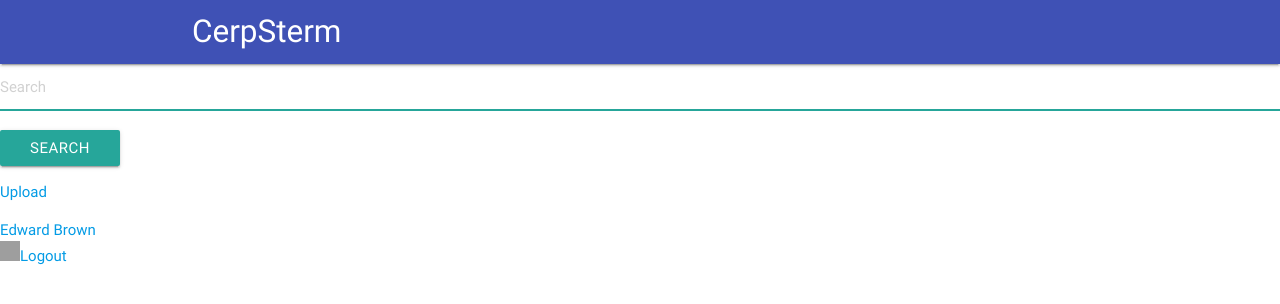
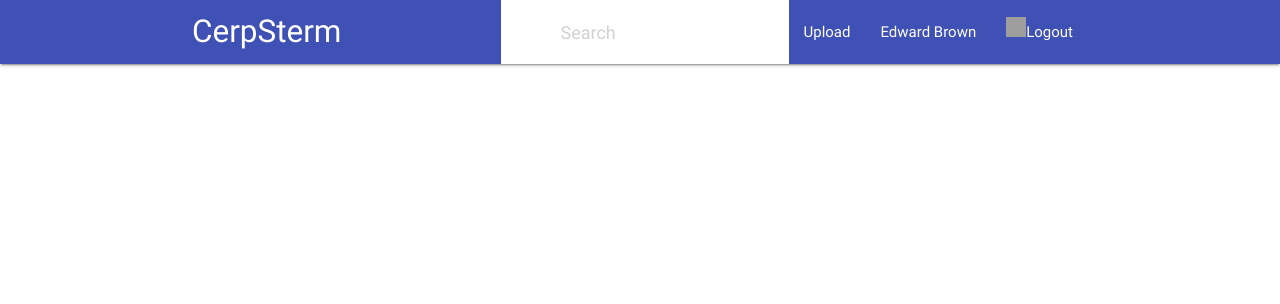
Before and after one commit to CerpStern/CapStone, a Flask app: page / in a window 1280 px wide. Shown: the top 304 px of the page. Run offline with Flask 2, Linux system fonts and the light colour scheme; a user stored in the database is signed in; grey boxes are pictures that could not be loaded.

Commit message:
Move login logout and search to header.

```diff
--- a/Code/dev/templates/index.html
+++ b/Code/dev/templates/index.html
@@ -6,28 +6,28 @@
 		<script src="https://cdnjs.cloudflare.com/ajax/libs/materialize/0.98.0/js/materialize.min.js"></script>
 	</head>
 	<body>
-		<nav class="indigo" role="navigation">
-			<div class="nav-wrapper container"><a id="logo-container" href="#" class="brand-logo">CerpSterm</a></div>
-		</nav>
-
+		<nav class="indigo">
+			<div class="nav-wrapper container">
+				<a id="logo-container" href="#" class="brand-logo">CerpSterm</a>
 			{%- if current_user.is_authenticated -%}
-		<div class="collapse navbar-collapse" id="bs-example-navbar-collapse-1">
-			<form class="navbar-form navbar-left" role="search" action="/search">
-				<div class="form-group">
-					<input autofocus type="text" class="form-control" placeholder="Search" name="q">
-				</div>
-				<button type="submit" class="btn btn-default btn-sm">Search</button>
-			</form>
-			<ul class="nav navbar-nav">
+				<ul class="right">
 					<li><a href="#">Upload</a></li>
-			</ul>
-			<ul class="nav navbar-nav navbar-right">
 					<li><a href="#">{{current_user.name}}</a></li>
 					<li><a href="{{url_for('logout')}}"><img src="{{current_user.avatar}}?sz=20" width="20" height="20" alt="{{current_user.name}}">Logout</a></li>
 				</ul>
-		</div><!-- /.navbar-collapse -->
+				<form class="right" action="/search">
+					<div class="input-field">
+						<input autofocus type="search" class="form-control" placeholder="Search" name="q">
+					</div>
+					<!--<button type="submit" class="btn btn-default btn-sm">Search</button>-->
+				</form>
+			</div>
+
 			{%- else -%}
 			<a href="{{url_for('login')}}" class="btn btn-primary btn-block">Login</a>
+			</div>
 			{%- endif -%}
+			</div><!-- /.navbar-collapse -->
+		</nav>
 	</body>
 </html>
```
Lines whose indentation alone changed are shown as unchanged.
